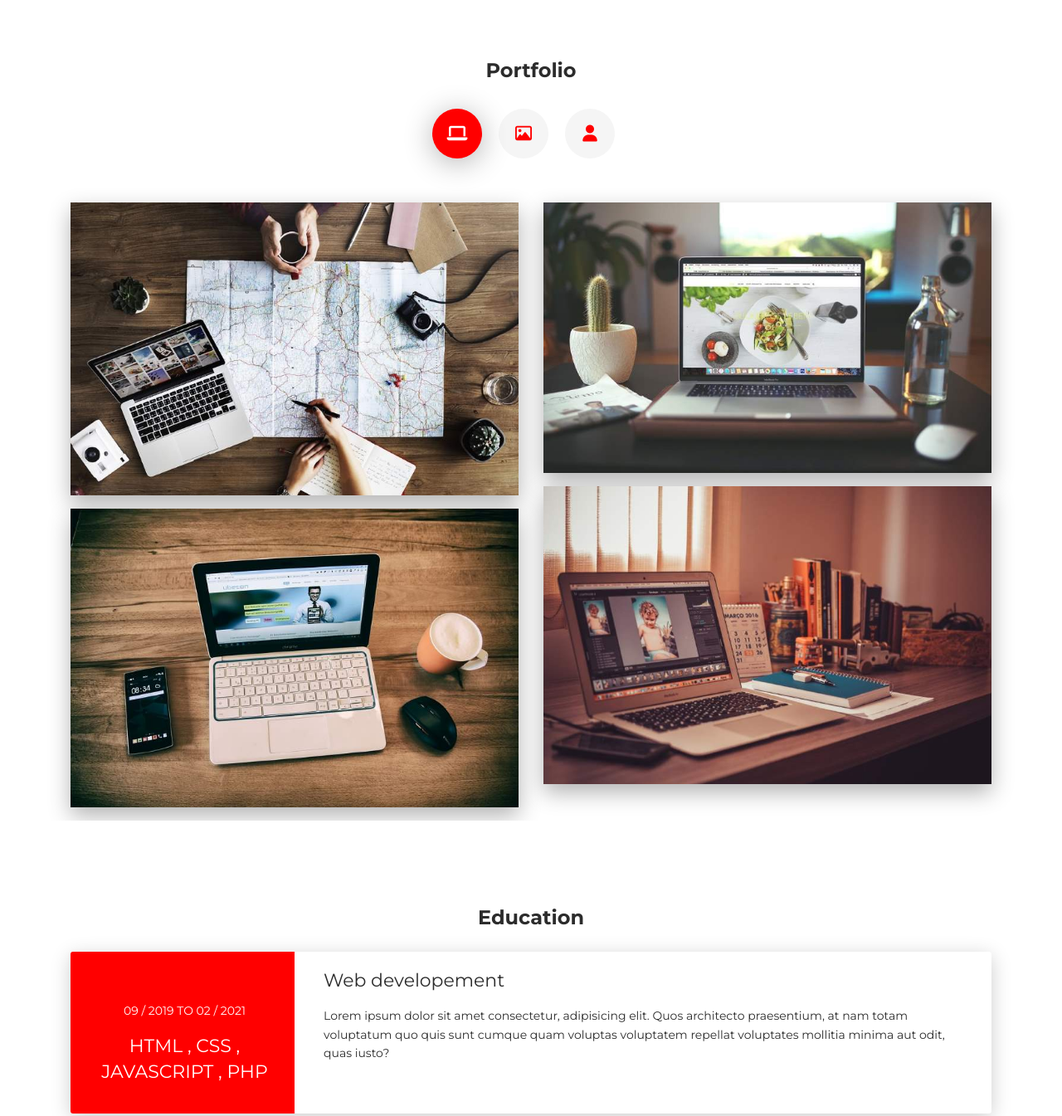
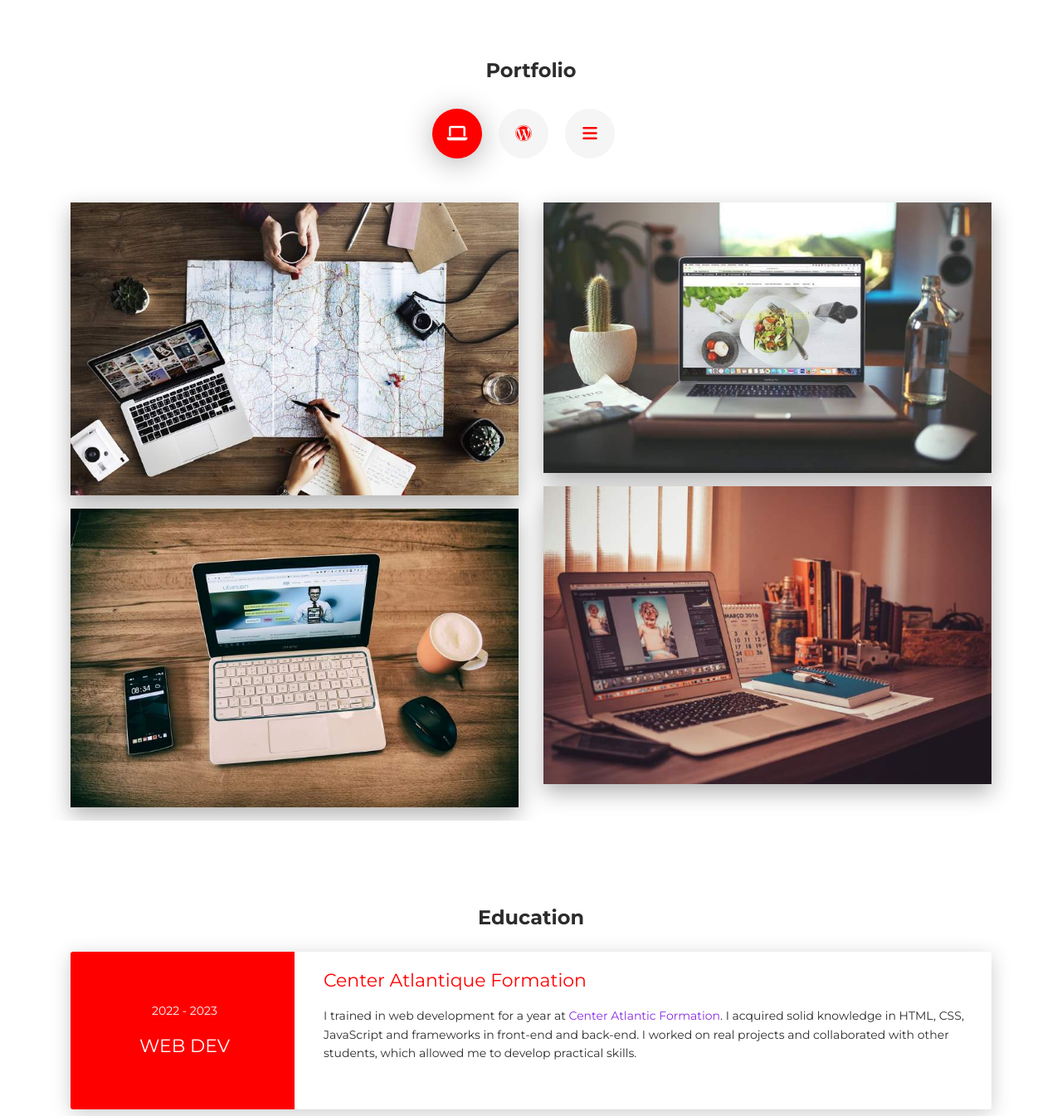
Before and after one commit to CPx9/portafolio, a plain HTML site: page index.html in a window 1280 px wide. Shown: the part 1360-2705 px from the top of the page at 83% size. Drawn offline with Linux system fonts and the light colour scheme; animation ran at ten frames a second; a script that the page names is missing.

Commit message:
Update index.html

```diff
--- a/index.html
+++ b/index.html
@@ -174,8 +174,8 @@
         <div class="nav-align-center">
           <ul class="nav nav-pills nav-pills-primary" role="tablist">
             <li class="nav-item"><a class="nav-link btn active" data-toggle="tab" href="#web-development" role="tablist"><i class="fa fa-laptop" aria-hidden="true"></i></a></li>
-            <li class="nav-item"><a class="nav-link btn" data-toggle="tab" href="#graphic-design" role="tablist"><i class="fa fa-picture-o" aria-hidden="true"></i></a></li>
-            <li class="nav-item"><a class="nav-link btn" data-toggle="tab" href="#Photography" role="tablist"><i class="fa fa-user" aria-hidden="true"></i></a></li>
+            <li class="nav-item"><a class="nav-link btn" data-toggle="tab" href="#graphic-design" role="tablist"><i class="fa fa-wordpress" aria-hidden="true"></i></a></li>
+            <li class="nav-item"><a class="nav-link btn" data-toggle="tab" href="#Photography" role="tablist"><i class="fa fa-bars" aria-hidden="true"></i></a></li>
           </ul>
         </div>
       </div>
@@ -305,14 +305,14 @@
       <div class="row">
         <div class="col-md-3 bg-primary" data-aos="fade-right" data-aos-offset="50" data-aos-duration="500">
           <div class="card-body cc-experience-header">
-            <p>09 / 2019 to 02 / 2021</p>
-            <div class="h5">HTML , CSS , JavaScript , PHP</div>
+            <p>2022 - 2023</p>
+            <div class="h5">Web Dev</div>
           </div>
         </div>
         <div class="col-md-9" data-aos="fade-left" data-aos-offset="50" data-aos-duration="500">
           <div class="card-body">
-            <div class="h5">Web developement</div>
-            <p>Lorem ipsum dolor sit amet consectetur, adipisicing elit. Quos architecto praesentium, at nam totam voluptatum quo quis sunt cumque quam voluptas voluptatem repellat voluptates mollitia minima aut odit, quas iusto?</p>
+            <a href="https://formationatlantique.com/" target="_blank"><div  class="h5">Center Atlantique Formation</div></a>
+            <p>I trained in web development for a year at <span style="color: blueviolet;">Center Atlantic Formation</span>. I acquired solid knowledge in HTML, CSS, JavaScript and frameworks in front-end and back-end. I worked on real projects and collaborated with other students, which allowed me to develop practical skills.</p>
           </div>
         </div>
       </div>
@@ -353,7 +353,7 @@
 </div>
 <div class="section" id="reference">
   <div class="container cc-reference">
-    <div class="h4 mb-4 text-center title">My Projects</div>
+    <div class="h4 mb-4 text-center title">Online Projects</div>
     <div class="card" data-aos="zoom-in">
       <div class="carousel slide" id="cc-Indicators" data-ride="carousel">
         <ol class="carousel-indicators">
@@ -454,7 +454,7 @@
       <div class="container text-center"><a class="cc-facebook btn btn-link" href="https://web.facebook.com/profile.php?id=100009017307322" target="_blank"><i class="fa fa-facebook fa-2x " aria-hidden="true"></i></a><a class="cc-twitter btn btn-link " href="https://twitter.com/FaroukMjahed" target="_blank"><i class="fa fa-twitter fa-2x " aria-hidden="true"></i></a><a class="cc-instagram btn btn-link" href="https://www.instagram.com/the_mjahed/" target="_blank"><i class="fa fa-instagram fa-2x" aria-hidden="true"></i></a><a class="cc-github btn btn-link" href="https://github.com/CPx9" target="_blank"><i class="fa fa-github fa-2x " aria-hidden="true"></i></a><a class="cc-linkedin btn btn-link" href="https://www.linkedin.com/in/farouk-mjahed-17b91526b/" target="_blank"><i class="fa fa-linkedin fa-2x " aria-hidden="true"></i></a></div>
       <div class="h4 title text-center">Farouk Mjahed</div>
       <div class="text-center text-muted">
-        <p><a class="godbye smooth-scroll" href="#">Have a Nice day</a></p>
+        <p><a class="godbye smooth-scroll" href="https://google.com">Have a Nice day</a></p>
       </div>
     </footer>
     <script src="js/core/jquery.3.2.1.min.js?ver=1.1.0"></script>
```
